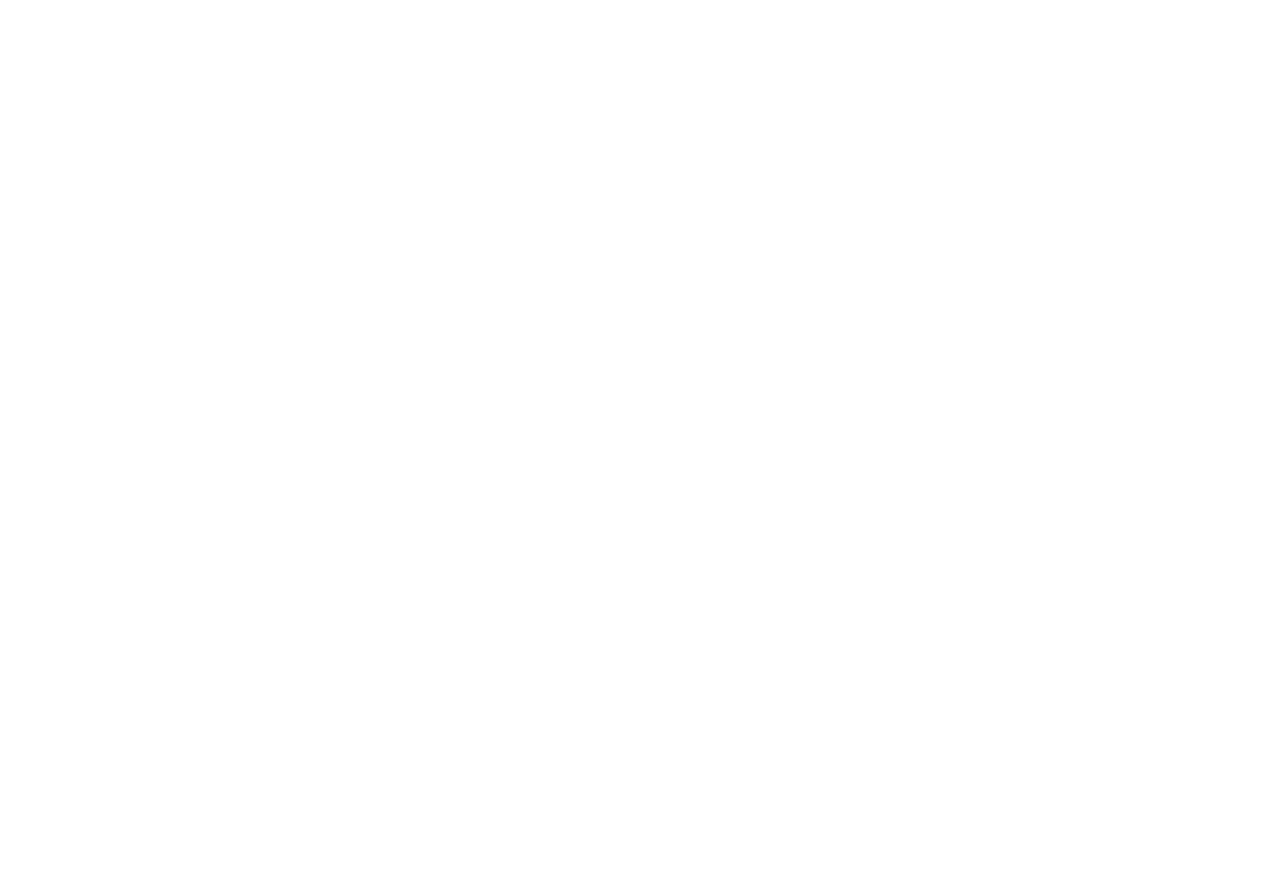
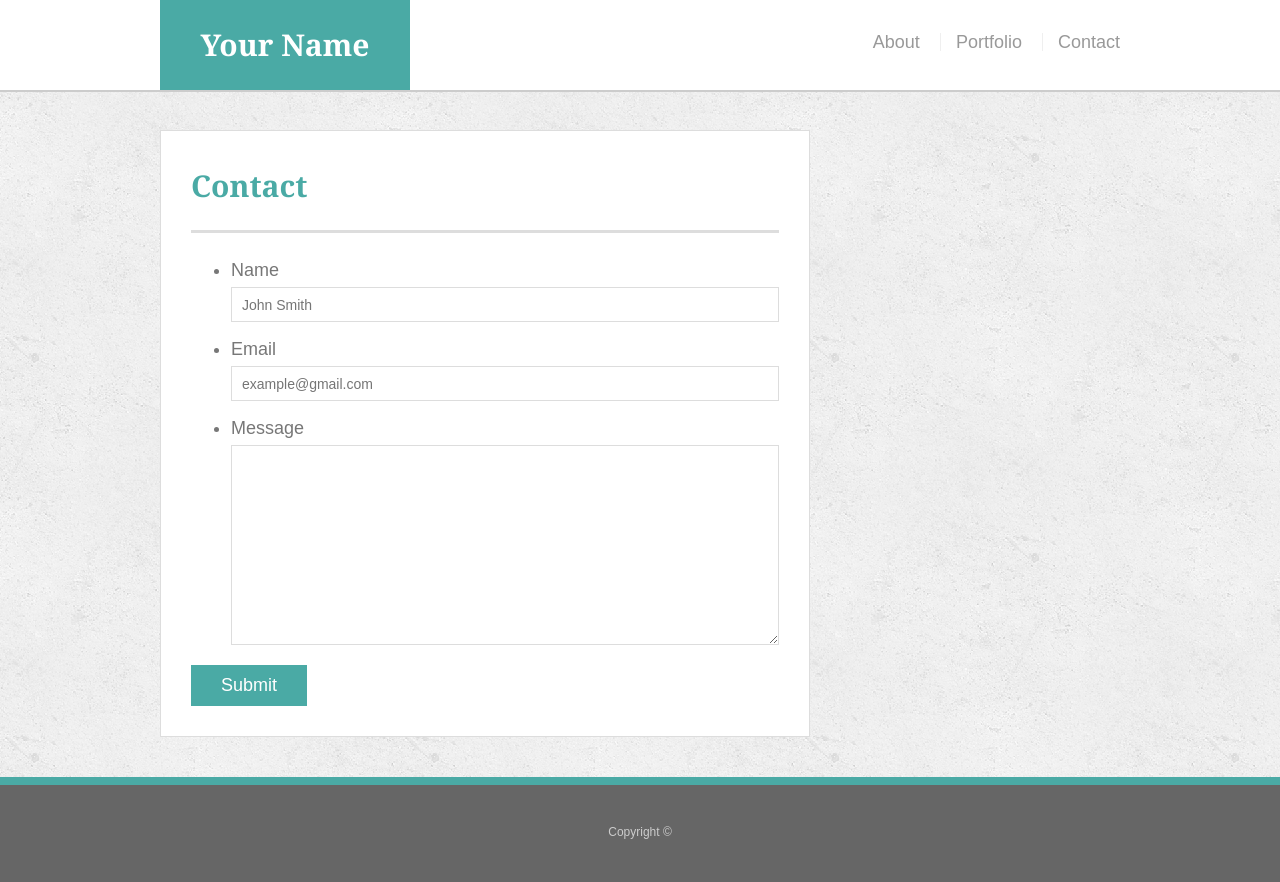
Before and after one commit to AQM28202/Responsive-Portfolio, a plain HTML site: page contact.html in a window 1280 px wide. Before the commit the page ends 800 px from the top, so only its background shows below. Drawn offline with Linux system fonts and the light colour scheme.

Commit message:
<uploading starter kit from kevin>

```diff
--- /dev/null
+++ b/assets/css/style.css
@@ -0,0 +1,239 @@
+body {
+  font-family: Arial, "Helvetica Neue", Helvetica, sans-serif;
+  font-size: 18px;
+  line-height: 34px;
+  color: #777;
+  background: url("../images/concrete_seamless.png");
+}
+
+* {
+  box-sizing: border-box;
+  margin: 0;
+}
+
+/* sticky footer styling */
+
+/* https://css-tricks.com/snippets/css/sticky-footer/ */
+
+html,
+body {
+  height: 100%;
+}
+
+.wrapper {
+  height: auto !important;
+  height: 100%;
+  min-height: 100%;
+  margin: 0 auto -105px;
+}
+
+footer,
+.push {
+  height: 105px;
+}
+
+/* end sticky footer styling */
+
+/* start hover styling */
+
+#logo:hover,
+input[type=submit]:hover {
+  background: #5e7f7e;
+}
+
+nav a:hover {
+  color: #5e7f7e;
+}
+
+.social:hover {
+  cursor: pointer;
+  opacity: 0.8;
+}
+
+/* end hover styling */
+
+/* general styling */
+
+.container {
+  width: 100%;
+  max-width: 960px;
+  margin: 0 auto;
+  clear: both;
+}
+
+h1,
+h2,
+h3,
+p {
+  margin-bottom: 20px;
+}
+
+p:last-child {
+  margin-bottom: 0;
+}
+
+h1,
+h2,
+h3 {
+  font-family: Georgia, Times, "Times New Roman", serif;
+  font-weight: 700;
+  color: #4aaaa5;
+}
+
+h1 {
+  padding-bottom: 20px;
+  font-size: 30px;
+  line-height: 49px;
+  border-bottom: 3px solid #ddd;
+}
+
+h2,
+h3 {
+  font-size: 22px;
+}
+
+/* header */
+
+#masthead {
+  position: fixed;
+  z-index: 99;
+  width: 100%;
+  margin: 0 0 30px;
+  overflow: auto;
+  color: #fff;
+  background: #fff;
+  border-bottom: 2px solid #ccc;
+}
+
+#logo {
+  float: left;
+  width: 250px;
+  height: 90px;
+  font-family: Georgia, Times, "Times New Roman", serif;
+  font-size: 30px;
+  font-weight: 700;
+  line-height: 90px;
+  color: #fff;
+  text-align: center;
+  text-decoration: none;
+  background: #4aaaa5;
+}
+
+nav {
+  float: right;
+  margin-top: 25px;
+}
+
+nav a {
+  display: inline-block;
+  padding-left: 15px;
+  margin-left: 15px;
+  line-height: 18px;
+  color: #999;
+  text-decoration: none;
+  border-left: 1px solid #efefef;
+}
+
+nav a:first-child {
+  border-left: 0 none;
+}
+
+/* footer */
+
+footer {
+  padding: 30px 0;
+  clear: both;
+  font-size: 12px;
+  color: #fff;
+  color: #ccc;
+  text-align: center;
+  background: #666;
+  border-top: 8px solid #4aaaa5;
+}
+
+/* sidebar */
+
+.sidebar {
+  float: right;
+  width: 100%;
+  max-width: 270px;
+  padding: 30px;
+  margin-bottom: 20px;
+  background: #fff;
+  border: 1px solid #ddd;
+}
+
+h3,
+.sidebar h2 {
+  padding-bottom: 20px;
+  margin-bottom: 15px;
+  line-height: 22px;
+  border-bottom: 2px solid #eee;
+}
+
+.social {
+  width: 62px;
+  height: 62px;
+  margin-top: 8px;
+  margin-right: 5px;
+}
+
+.social:last-child {
+  margin-right: 0;
+}
+
+/* main */
+
+#main-container {
+  padding-top: 130px;
+}
+
+.main-section {
+  float: left;
+  width: 100%;
+  max-width: 650px;
+  padding: 30px;
+  margin: 0 0 40px;
+  background: #fff;
+  border: 1px solid #ddd;
+}
+
+/* contact page */
+
+#contact-form ul {
+  margin-bottom: 20px;
+}
+
+#contact-form li {
+  margin-bottom: 10px;
+}
+
+label,
+input[type=text],
+input[type=email],
+textarea {
+  display: block;
+  width: 100%;
+}
+
+input[type=text],
+input[type=email],
+textarea {
+  height: 35px;
+  padding: 0 10px;
+  font-size: 14px;
+  border: 1px solid #ddd;
+}
+
+textarea {
+  height: 200px;
+}
+
+input[type=submit] {
+  padding: 10px 30px;
+  font-size: 18px;
+  color: #fff;
+  cursor: pointer;
+  background: #4aaaa5;
+  border: 0 none;
+}
--- a/contact.html
+++ b/contact.html
@@ -0,0 +1,56 @@
+<!doctype html>
+<html lang="en-us">
+
+<head>
+  <meta charset="UTF-8">
+  <title>Contact | Your Name</title>
+  <link rel="stylesheet" type="text/css" href="assets/css/style.css">
+</head>
+
+<body>
+
+  <header id="masthead">
+    <div class="container">
+      <a href="index.html" id="logo">Your Name</a>
+      <nav>
+        <a href="index.html">About</a>
+        <a href="portfolio.html">Portfolio</a>
+        <a href="contact.html">Contact</a>
+      </nav>
+    </div>
+  </header>
+
+  <div id="main-container" class="container">
+    <section class="main-section">
+      <h1>Contact</h1>
+
+      <form id="contact-form">
+        <ul>
+          <li>
+            <label for="name">Name</label>
+            <input type="text" id="name" name="name" placeholder="John Smith" required="required">
+          </li>
+          <li>
+            <label for="email">Email</label>
+            <input type="email" id="email" name="email" placeholder="example@gmail.com" required="required">
+          </li>
+          <li>
+            <label for="message">Message</label>
+            <textarea id="message" name="message" required="required"></textarea>
+          </li>
+        </ul>
+        <input type="submit">
+      </form>
+
+    </section>
+
+  </div>
+
+  <footer>
+    <div class="container">
+      Copyright &copy;
+    </div>
+  </footer>
+</body>
+
+</html>
```
Also changed, not shown: index.html (+39 -30 lines), portfolio.html (+64 -0 lines), assets/images/cat.jpg (added), assets/images/concrete_seamless.png (added), assets/images/technics-q-c-640-480-1.jpg (added), assets/images/technics-q-c-640-480-2.jpg (added), assets/images/technics-q-c-640-480-5.jpg (added), assets/images/technics-q-c-640-480-7.jpg (added), assets/images/technics-q-c-640-480-9.jpg (added), screenshot-has-sticky-footer.jpg (added), screenshot-no-sticky-footer.jpg (added), 2 other files.
